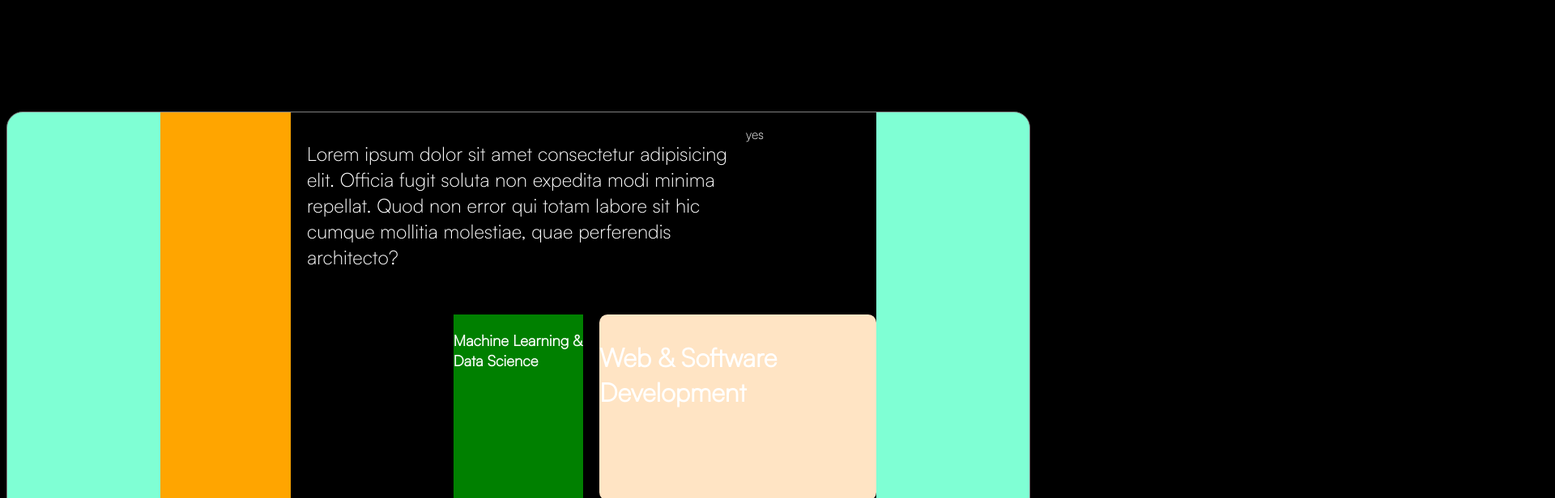
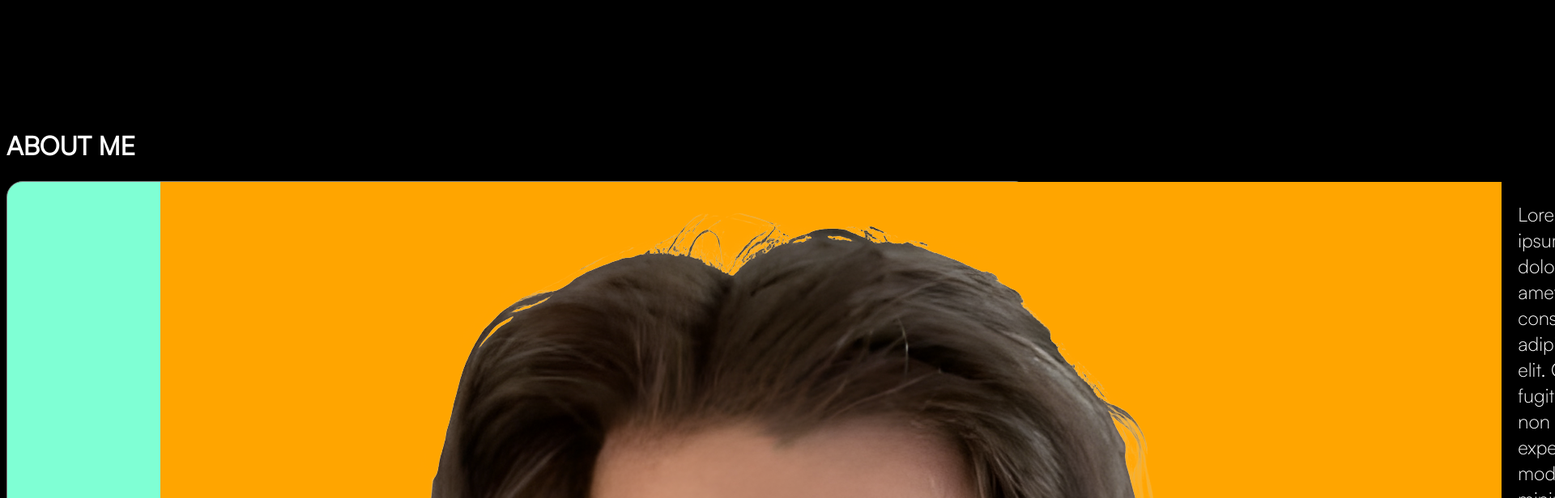
Before and after one commit to BenW2k/Portfolio, a Next.js app in the folder frontend/: page / in a window 1280 px wide. Shown: the part 640-1256 px from the top of the page at 81% size, 1920 px wide, since content can reach past the window. Built offline with nearby package versions, Linux system fonts and the light colour scheme.

Commit message:
+title and face section

```diff
--- a/frontend/app/components/about.tsx
+++ b/frontend/app/components/about.tsx
@@ -1,7 +1,13 @@
 import styles from "../styles/components/about.module.css";
+import Image from "next/image";
+import face from "../assets/media/face-nobg.png";
 
 export default function About() {
   return (
+    <div>
+      <div className={styles["section-title"]}>
+        <h1>ABOUT ME</h1>
+      </div>
       <div className={styles["container"]}>
         <div className={styles["grid"]}>
           <div className={styles["intro"]}>
@@ -15,12 +21,21 @@ export default function About() {
           </div>
           <div className={styles["ml-and-ds"]}>
             <h3>Machine Learning & Data Science</h3>
+            <p>Leveraging Data to create meaningful and impactful solutions</p>
           </div>
           <div className={styles["dev"]}>
             <h3>Web & Software Development</h3>
+            <p>Piloting development from idea to implementation</p>
           </div>
-        <div className={styles["face"]}></div>
+          <div className={styles["face"]}>
+            <Image
+              src={face}
+              className={styles["face-img"]}
+              alt="Picture of the self"
+            />
+          </div>
           <p>yes</p>
+        </div>
       </div>
     </div>
   );
```
Lines whose indentation alone changed are shown as unchanged.
